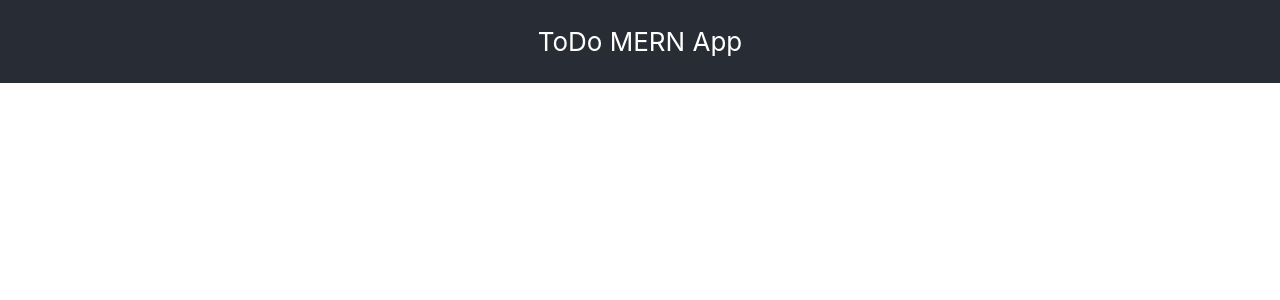
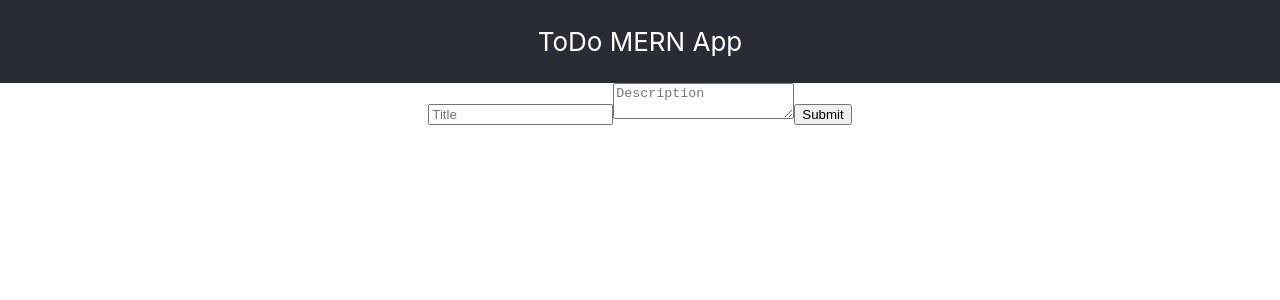
Before and after one commit to max-severin/todo-mern, a React (Create React App) app in the folder client/: page / in a window 1280 px wide. Shown: the top 300 px of the page. Built offline with nearby package versions, Linux system fonts and the light colour scheme.

Commit message:
Create TaskForm component

```diff
--- a/client/package.json
+++ b/client/package.json
@@ -7,6 +7,7 @@
     "@testing-library/jest-dom": "^5.12.0",
     "@testing-library/react": "^11.2.7",
     "@testing-library/user-event": "^12.8.3",
+    "prop-types": "^15.7.2",
     "react": "^17.0.2",
     "react-dom": "^17.0.2",
     "react-scripts": "4.0.3",
--- a/client/src/App.js
+++ b/client/src/App.js
@@ -1,4 +1,5 @@
 import './App.css';
+import TaskForm from './components/TaskForm';
 
 function App() {
   return (
@@ -8,6 +9,9 @@ function App() {
           ToDo MERN App
         </p>
       </header>
+      <main>
+        <TaskForm createTask={alert} />
+      </main>
     </div>
   );
 }
--- /dev/null
+++ b/client/src/components/TaskForm.js
@@ -0,0 +1,27 @@
+import { useState } from 'react';
+import PropTypes from 'prop-types';
+
+const TaskForm = ({ createTask }) => {
+  const [title, setTitle] = useState('');
+  const [description, setDescription] = useState('');
+
+  return (
+    <form onSubmit={(event) => {
+      event.preventDefault();
+      createTask({ title, description });
+    }}
+    >
+      <input type="text" name="title" placeholder="Title" value={title} onChange={(e) => setTitle(e.target.value)} />
+
+      <textarea name="description" placeholder="Description" value={description} onChange={(e) => setDescription(e.target.value)} />
+
+      <input type="submit" />
+    </form>
+  );
+};
+
+TaskForm.propTypes = {
+  createTask: PropTypes.func.isRequired
+};
+
+export default TaskForm;
```
Also changed, not shown: client/.eslintrc.json, 1 other file (tests, documents, lock files or other folders).
